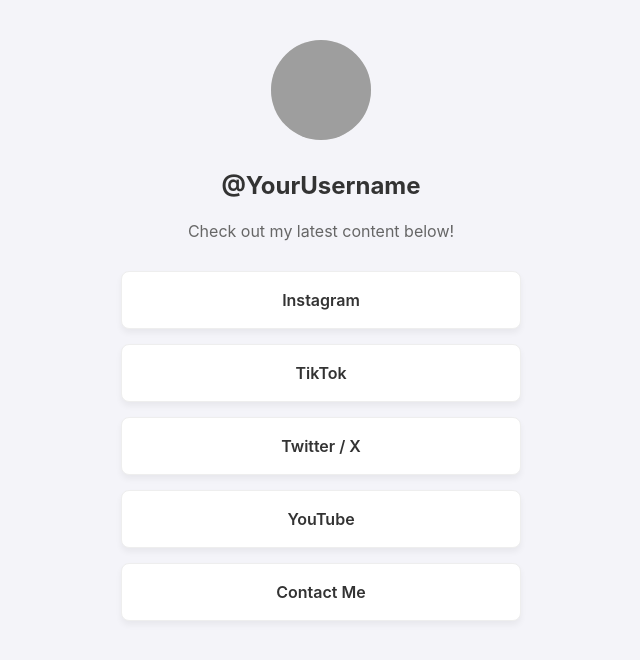
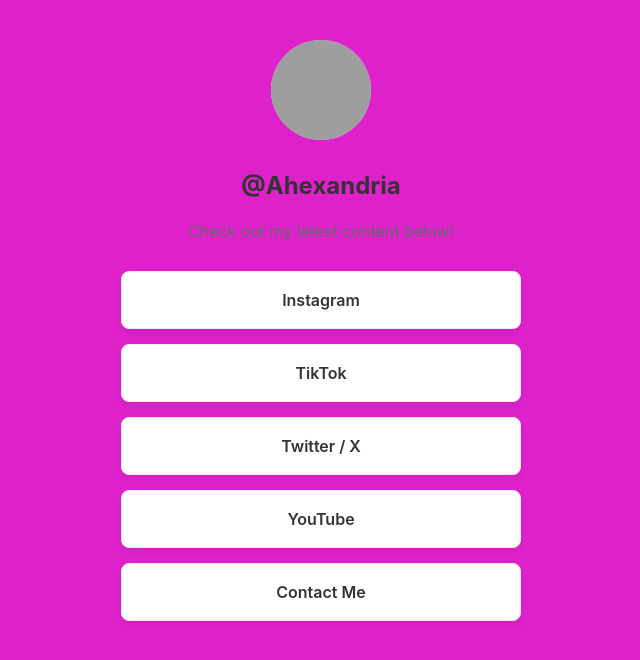
Before and after one commit to Ahexandria/ahexandria.github.io, a plain HTML site: page index.html in a window 1280 px wide. Shown: the whole page, without its empty margins (319-959 px from the left). Drawn offline with Linux system fonts and the light colour scheme; grey boxes are pictures that could not be loaded.

Commit message:
index.html

```diff
--- a/index.html
+++ b/index.html
@@ -7,7 +7,7 @@
     <style>
         body {
             font-family: -apple-system, BlinkMacSystemFont, "Segoe UI", Roboto, Helvetica, Arial, sans-serif;
-            background-color: #f4f4f9;
+            background-color: #DE21CB;
             display: flex;
             flex-direction: column;
             align-items: center;
@@ -59,7 +59,7 @@
     <!-- Optional: Add a profile image URL in the src -->
     <img src="https://placeholder.com" alt="Profile Picture" class="profile-pic">
 
-    <h1>@YourUsername</h1>
+    <h1>@Ahexandria</h1>
     <p>Check out my latest content below!</p>
 
     <div class="links-container">
```
